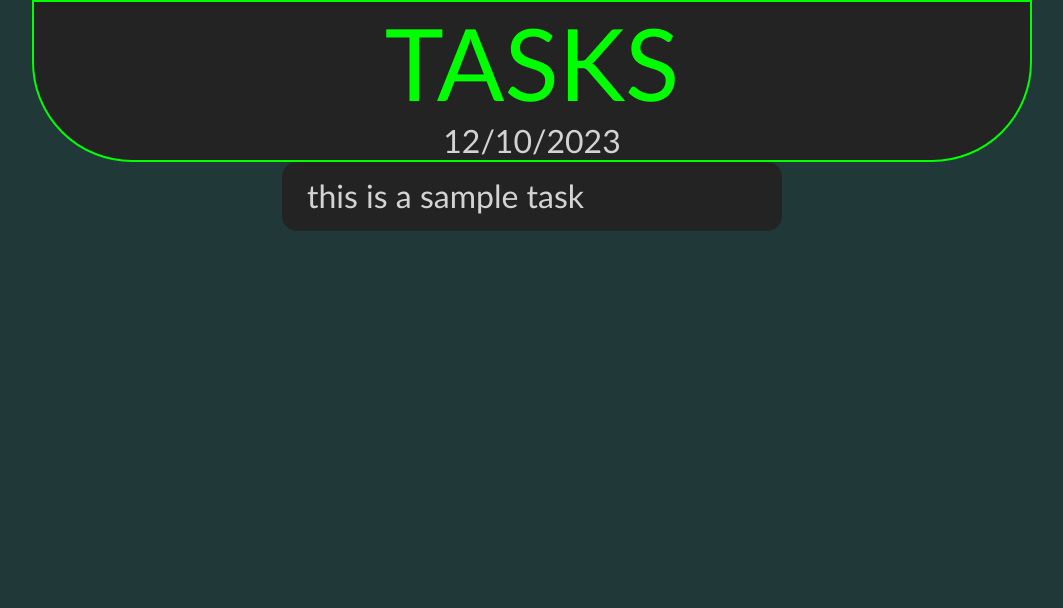
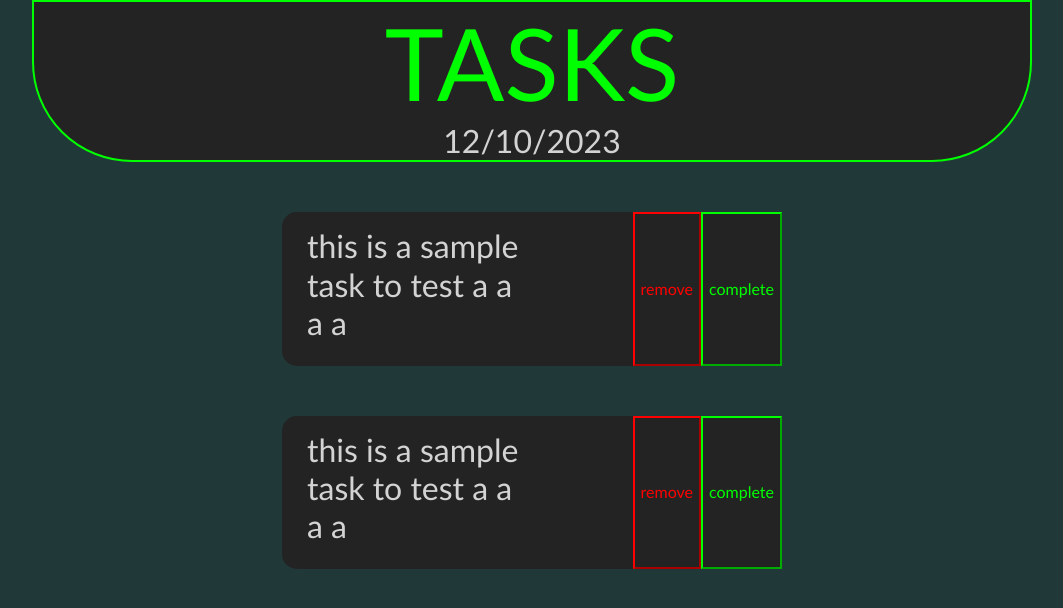
Before and after one commit to elipaulsen/TaskTrack, a Vue app: page / in a window 1280 px wide. Shown: the top 608 px of the page, without its empty margins (108-1171 px from the left). Built offline with nearby package versions, Linux system fonts and the light colour scheme; the HTML template or start-up script is replaced by a standard one.

Commit message:
complete button strikthrough styling feature

```diff
--- a/src/App.vue
+++ b/src/App.vue
@@ -7,6 +7,7 @@
   <main>
     <Banner/>
     <Task/>
+    <Task/>
   </main>
 </template>
 
--- a/src/components/Task.vue
+++ b/src/components/Task.vue
@@ -1,7 +1,9 @@
 <!-- Task.vue -->
 <template>
-  <div class="task">
-    <h2>{{ task }}</h2>
+  <div class="task" :class="{ completed: isCompleted }">
+    <h2 :class="{ completed: isCompleted }">{{ task }}</h2>
+    <button class="remBtn" @click="removeTask">remove</button>
+    <button class="cmpBtn" @click="markAsComplete">complete</button>
   </div>
 </template>
 
@@ -9,14 +11,30 @@
 export default {
   data () {
     return {
-      task: "this is a sample task"
+      isCompleted: false,
+      task: "this is a sample task to test a a a a"
     };
   },
+
+  methods: {
+    markAsComplete() {
+      this.isCompleted = true;
+      console.log("Task completed:", this.task);
+    },
+
+    removeTask() {
+      // Add logic here to handle task removal
+      console.log("Task removed:", this.task);
+      // You might want to update the task list or perform other actions
+    }
+  }
 };
 </script>
 
 <style scoped>
   .task {
+    margin-top: 50px;
+    display: flex;
     height: auto;
     margin-left: 250px;
     width: 500px;
@@ -29,6 +47,27 @@ export default {
     padding-top: 15px;
     padding-bottom: 15px;
     margin-left: 25px;
+    margin-right: 100px;
     color: lightgray;
   }
+
+  .remBtn {
+    border-color: red;
+    color: red;
+    background-color: rgb(35, 35, 35);
+    width: 100px;
+  }
+
+  .cmpBtn {
+    border-color: lime;
+    color: lime;
+    width: 100px;
+    background-color: rgb(35,35,35);
+  }
+
+  .completed h2 {
+    text-decoration: line-through;
+    color: rgb(72, 72, 72);
+  }
+
 </style>
```
